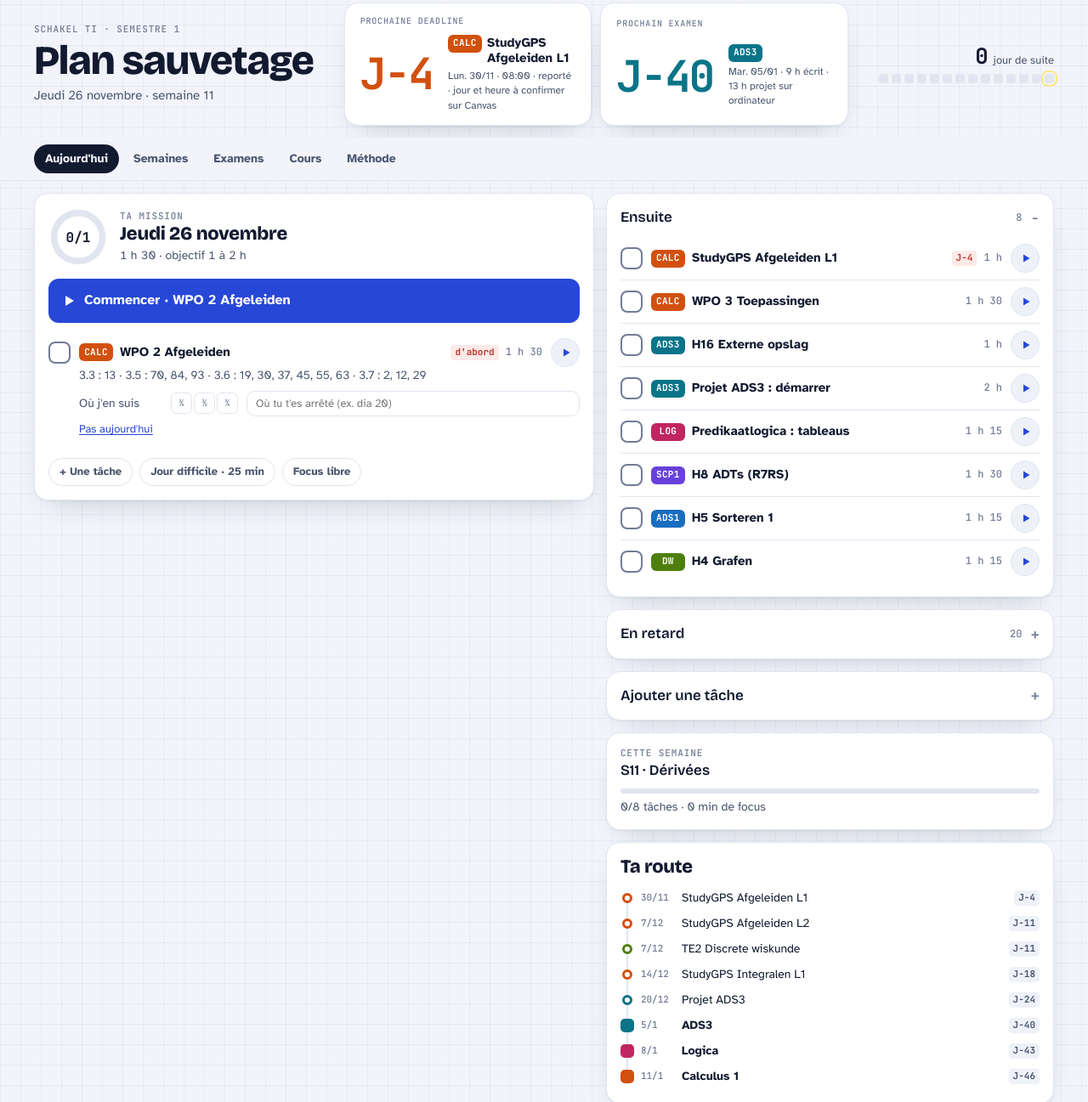
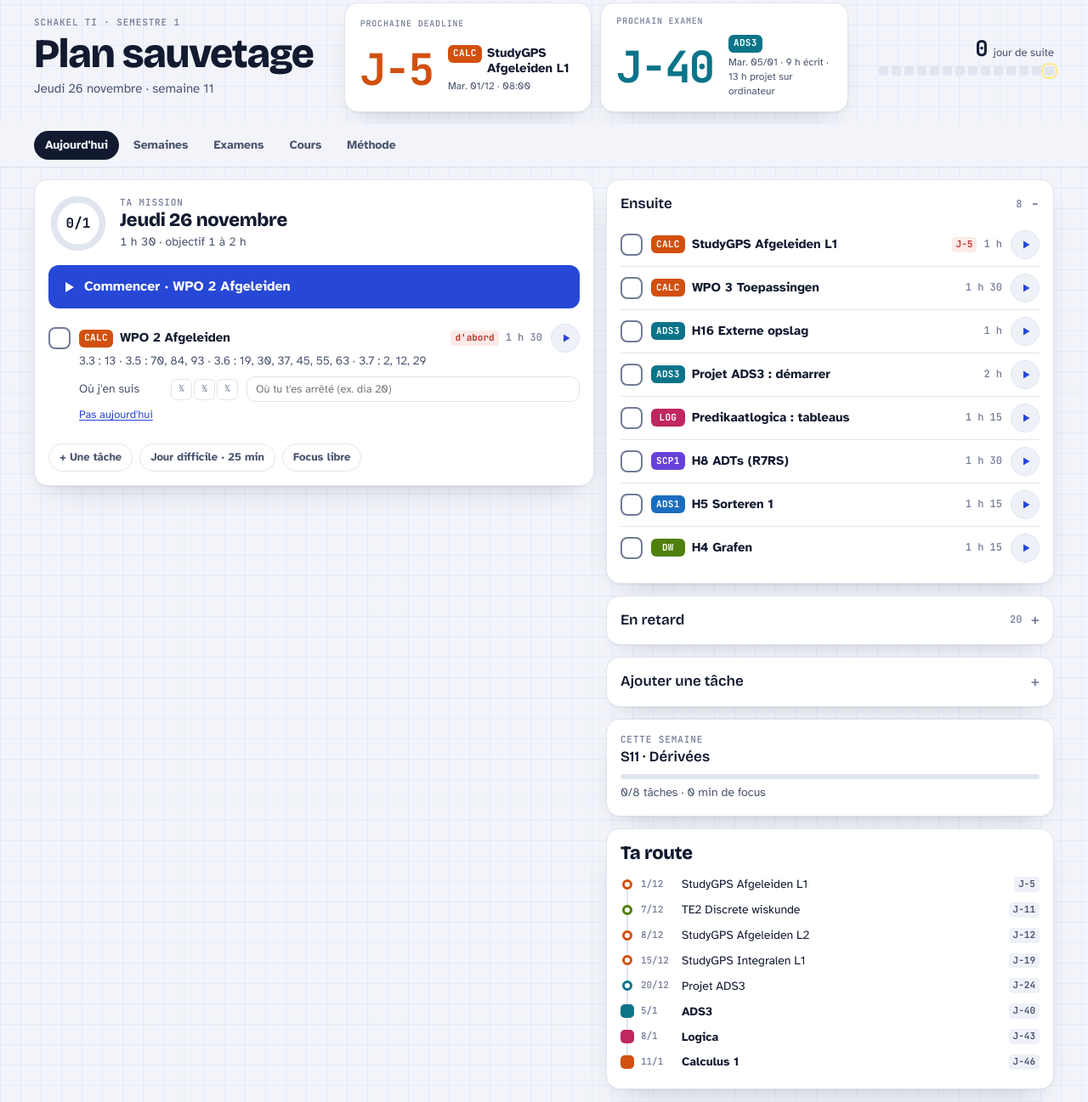
Before and after one commit to AchrafBen7/plan-sauvetage, a plain HTML site: page index.html in a window 1280 px wide. Shown: the part 19-1316 px from the top of the page at 85% size. Drawn offline with nearby package versions, Linux system fonts and the light colour scheme.

Commit message:
StudyGPS reportés : Afgeleiden L1 mar. 1/12, L2 mar. 8/12, Integralen L1 mar. 15/12 (8 h)
Co-Authored-By: Claude Opus 5.5 <noreply@anthropic.com>

```diff
--- a/index.html
+++ b/index.html
@@ -501,9 +501,10 @@ var BUDGET = { weekday: [60, 120], weekend: [120, 180], blok: [420, 600] };
 
 var FIXED_DEADLINES = [
   { id: 'gps1', c: 'calc', short: 'GPS', t: 'StudyGPS Limieten L1', at: '2026-11-20T17:00' },
-  { id: 'gps2', c: 'calc', short: 'GPS', t: 'StudyGPS Afgeleiden L1', at: '2026-11-30T08:00', note: 'reporté · jour et heure à confirmer sur Canvas' },
-  { id: 'gps3', c: 'calc', short: 'GPS', t: 'StudyGPS Afgeleiden L2', at: '2026-12-07T08:00' },
-  { id: 'gps4', c: 'calc', short: 'GPS', t: 'StudyGPS Integralen L1', at: '2026-12-14T08:00' }
+  /* reportées par l'annonce Canvas du 26/11 (un WPO était tombé) */
+  { id: 'gps2', c: 'calc', short: 'GPS', t: 'StudyGPS Afgeleiden L1', at: '2026-12-01T08:00' },
+  { id: 'gps3', c: 'calc', short: 'GPS', t: 'StudyGPS Afgeleiden L2', at: '2026-12-08T08:00' },
+  { id: 'gps4', c: 'calc', short: 'GPS', t: 'StudyGPS Integralen L1', at: '2026-12-15T08:00' }
 ];
 var EXAM_KEYS = [
   { k: 'ads3e', c: 'ads3', t: 'ADS3 · écrit', time: '09:00', part: '9 h écrit' },
@@ -549,8 +550,8 @@ var WEEKS = [
     { id: 'w10-5', c: 'ads1', m: 60, t: 'H4 Heaps', d: 'Trace insert et delete (sift-up, sift-down) sur 8 clés.' },
     { id: 'w10-7', c: 'dw', m: 75, t: 'H3 : congruenties, CRT', d: "Modulair rekenen, φ d'Euler. WPO seul." }
   ] },
-  { id: 'w11', n: 11, from: '2026-11-23', to: '2026-11-29', theme: 'Dérivées', note: 'StudyGPS Afgeleiden reporté (lundi 30/11 ?). Projet ADS3 sorti : dimanche 20/12, 23 h 59.', tasks: [
-    { id: 'w11-1', c: 'calc', m: 60, dl: 'gps2', pre: 'w10-2', t: 'StudyGPS Afgeleiden L1', d: "Slides afgeleiden1 et WPO 2, puis un test level 0 pour t'échauffer et le test level 1. 3 tests, ton meilleur score compte." },
+  { id: 'w11', n: 11, from: '2026-11-23', to: '2026-11-29', theme: 'Dérivées', note: 'StudyGPS Afgeleiden L1 : mardi 1/12 à 8 h. Projet ADS3 sorti : dimanche 20/12, 23 h 59.', tasks: [
+    { id: 'w11-1', c: 'calc', m: 60, dl: 'gps2', pre: 'w10-2', t: 'StudyGPS Afgeleiden L1', d: "Slides Afgeleiden1, Afgeleiden2 et Inverse functie (versions _annot), WPO 2, puis un test level 0 pour t'échauffer et le test level 1. 3 tests, ton meilleur score compte." },
     { id: 'w11-2', c: 'calc', m: 90, t: 'WPO 3 Toepassingen', d: '4.1 : 25, 42, 55 · 4.2 : 4, (10), 15 · 4.3 : (5), 17, 32 · 4.4 : 29, (40), 64 · 4.5 : 4, 12, 24' },
     { id: 'w11-4', c: 'ads3', m: 60, t: 'H16 Externe opslag', d: 'Slides H16 + a-d/db/table.' },
     { id: 'w11-8', c: 'ads3', m: 120, t: 'Projet ADS3 : démarrer', d: "Lis l'opgave en entier, puis fais tourner main.rkt tel quel. Note tes questions pour l'assistant. IA interdite pour cette taak (opgave, 5.1)." },
@@ -559,8 +560,8 @@ var WEEKS = [
     { id: 'w11-5', c: 'ads1', m: 75, t: 'H5 Sorteren 1', d: 'Bubble, insertion, selection, quick : trace + complexité.' },
     { id: 'w11-7', c: 'dw', m: 75, t: 'H4 Grafen', d: 'Euler, Hamilton. WPO seul + énoncés.' }
   ] },
-  { id: 'w12', n: 12, from: '2026-11-30', to: '2026-12-06', theme: 'Intégrales', note: 'Lundi 7/12 : StudyGPS à finir avant 8 h, puis TE2 de 9 h à 11 h. Fais le StudyGPS ce week-end.', tasks: [
-    { id: 'w12-1', c: 'calc', m: 60, dl: 'gps3', pre: 'w11-2', t: 'StudyGPS Afgeleiden L2', d: 'Lundi 8 h : fais-le le week-end.' },
+  { id: 'w12', n: 12, from: '2026-11-30', to: '2026-12-06', theme: 'Intégrales', note: 'Lundi 7/12 : TE2 de 9 h à 11 h. StudyGPS Afgeleiden L2 : mardi 8/12 à 8 h.', tasks: [
+    { id: 'w12-1', c: 'calc', m: 60, dl: 'gps3', pre: 'w11-2', t: 'StudyGPS Afgeleiden L2', d: 'Mardi 8/12 à 8 h. Slides Afgeleiden3 et WPO 3, puis un level 0 et le test.' },
     { id: 'w12-5', c: 'ads3', m: 75, t: 'H17 B+-bomen', d: '10 clés à la main + a-d/db/index/b-tree.' },
     { id: 'w12-2', c: 'calc', m: 90, t: 'WPO 4 Integralen', d: '5.5 : 14, 18, 26 · 5.6 : 5a, 18, 26, 33, 60, 78 · 8.2 : 2, 6, 22' },
     { id: 'w12-3', c: 'dw', m: 120, dl: 'te2', t: 'Préparer la TE2', d: 'Lundi 7/12, 9 h à 11 h. Vérifie la matière sur Canvas (sans doute H3 et H4), puis WPO seul, comme un mini-examen.' },
@@ -571,8 +572,8 @@ var WEEKS = [
     { id: 'w12-6', c: 'ads1', m: 75, t: 'H5 Sorteren 2', d: 'Merge, heap, radix, counting, bucket, borne n log n.' },
     { id: 'w12-8', c: 'admin', m: 10, t: 'Rooster définitif', d: 'Vérifie dates et locaux, puis onglet Examens.' }
   ] },
-  { id: 'w13', n: 13, from: '2026-12-07', to: '2026-12-13', theme: 'DV et lambda', note: 'StudyGPS lundi 14/12 à 8 h : fais-le ce week-end.', tasks: [
-    { id: 'w13-1', c: 'calc', m: 60, dl: 'gps4', pre: 'w12-2', t: 'StudyGPS Integralen L1', d: 'Lundi 8 h : fais-le le week-end.' },
+  { id: 'w13', n: 13, from: '2026-12-07', to: '2026-12-13', theme: 'DV et lambda', note: 'StudyGPS Integralen L1 : mardi 15/12 à 8 h.', tasks: [
+    { id: 'w13-1', c: 'calc', m: 60, dl: 'gps4', pre: 'w12-2', t: 'StudyGPS Integralen L1', d: 'Mardi 15/12 à 8 h. Après le WPO 4 : un level 0, puis le test.' },
     { id: 'w13-2', c: 'calc', m: 75, t: 'WPO 5 DV 1re orde', d: 'Diffvgln 1 a, c · 2 a, c · 3 c · 4 c, d (avec le schéma DV).' },
     { id: 'w13-5', c: 'ads3', m: 90, t: 'Projet ADS3 · séance 3', d: 'But de la semaine : une version qui tourne avec main.rkt.' },
     { id: 'w13-8', c: 'ads3', m: 90, t: 'Projet ADS3 · séance 4', d: "Reprends là où tu t'es arrêté, et marque où tu en es avec ¼ ½ ¾." },
```
